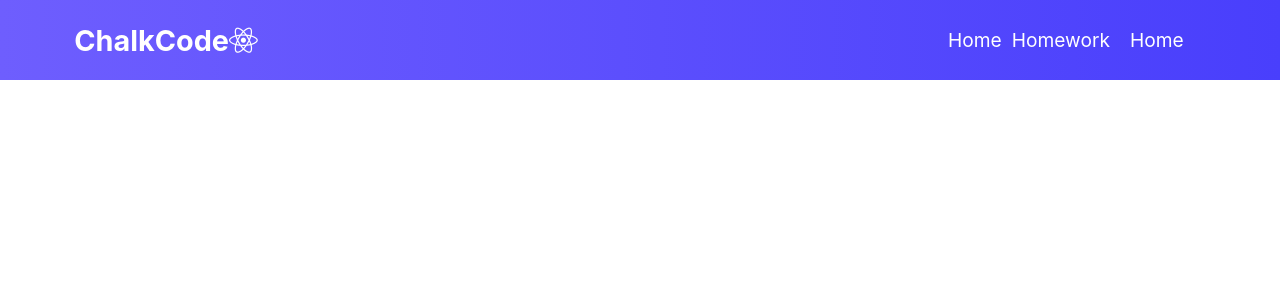
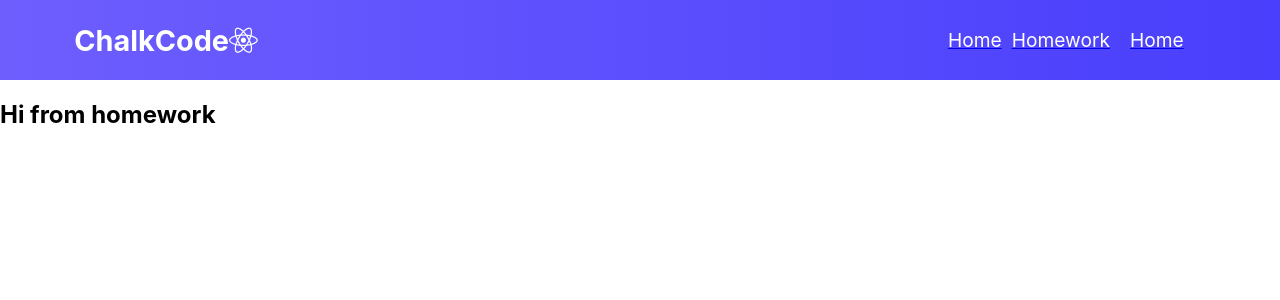
Before and after one commit to NGergely7712/chalk-code-front, a React (Create React App) app: page /homework in a window 1280 px wide. Shown: the top 300 px of the page. Built offline with nearby package versions, Linux system fonts and the light colour scheme.

Commit message:
feat: Links now redirect to pages

```diff
--- a/src/Components/navbar.js
+++ b/src/Components/navbar.js
@@ -1,6 +1,7 @@
 import React, { Component } from 'react'
 import {MenuItems} from "./MenuItems"
 import './Navbar.css'
+import { Link } from "react-router-dom";
 class Navbar extends Component{
     state ={clicked:false}
 
@@ -18,7 +19,7 @@ class Navbar extends Component{
                 <ul className={this.state.clicked ? 'nav-menu active': 'nav-menu'}>
                     {MenuItems.map((item,index)=>{
                         return(
-                            <li key={index}><a className={item.cname} href={item.url}>{item.title}</a></li>
+                           <Link to={item.url}> <li key={index}><a className={item.cname} href={item.url}>{item.title}</a></li></Link>
                         )
                     })}
 
--- a/src/index.js
+++ b/src/index.js
@@ -2,12 +2,24 @@ import React from 'react';
 import ReactDOM from 'react-dom';
 import './index.css';
 import App from './App';
+import Homework from './views/Homework';
 import reportWebVitals from './reportWebVitals';
+import {
+  BrowserRouter,
+  Routes,
+  Route
+} from "react-router-dom";
 
 ReactDOM.render(
   <React.StrictMode>
-    <App />
-  </React.StrictMode>,
+    <BrowserRouter>
+      <Routes>
+        <Route path="/" element={<App />}></Route>
+        <Route path="/homework" element={<Homework />}></Route>
+      </Routes>
+    </BrowserRouter>
+  </React.StrictMode>
+  ,
   document.getElementById('root')
 );
 
--- /dev/null
+++ b/src/views/Homework.js
@@ -0,0 +1,17 @@
+import { render } from '@testing-library/react'
+import React from 'react'
+import Navbar from '../Components/Navbar'
+
+function homework() {
+    return (
+        <>
+        <Navbar />
+        <div>
+            <h2>Hi from homework</h2>
+        </div>
+        </>
+    )
+}
+
+
+export default homework
```
Also changed, not shown: src/views/Home.js (added, +11 -0 lines).
